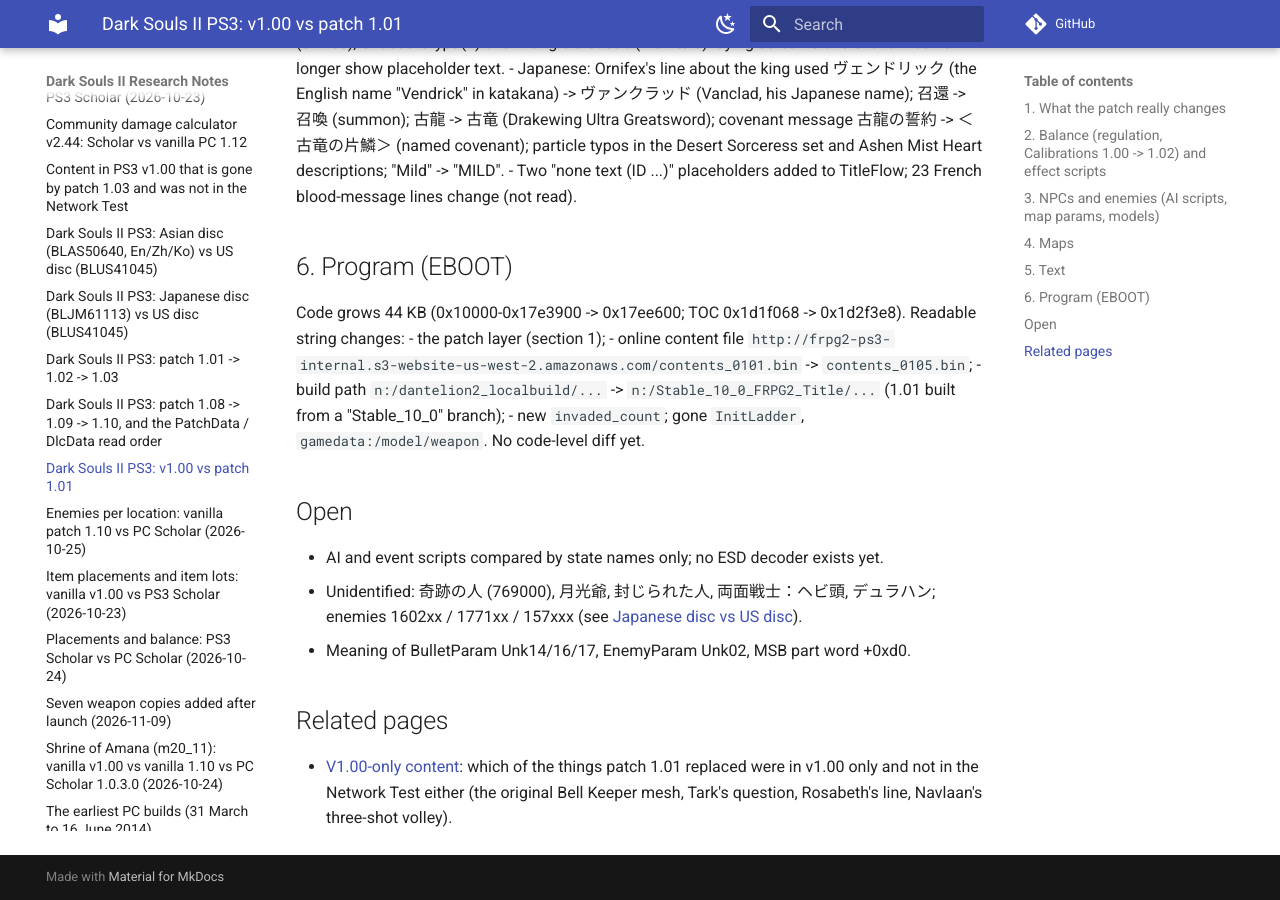
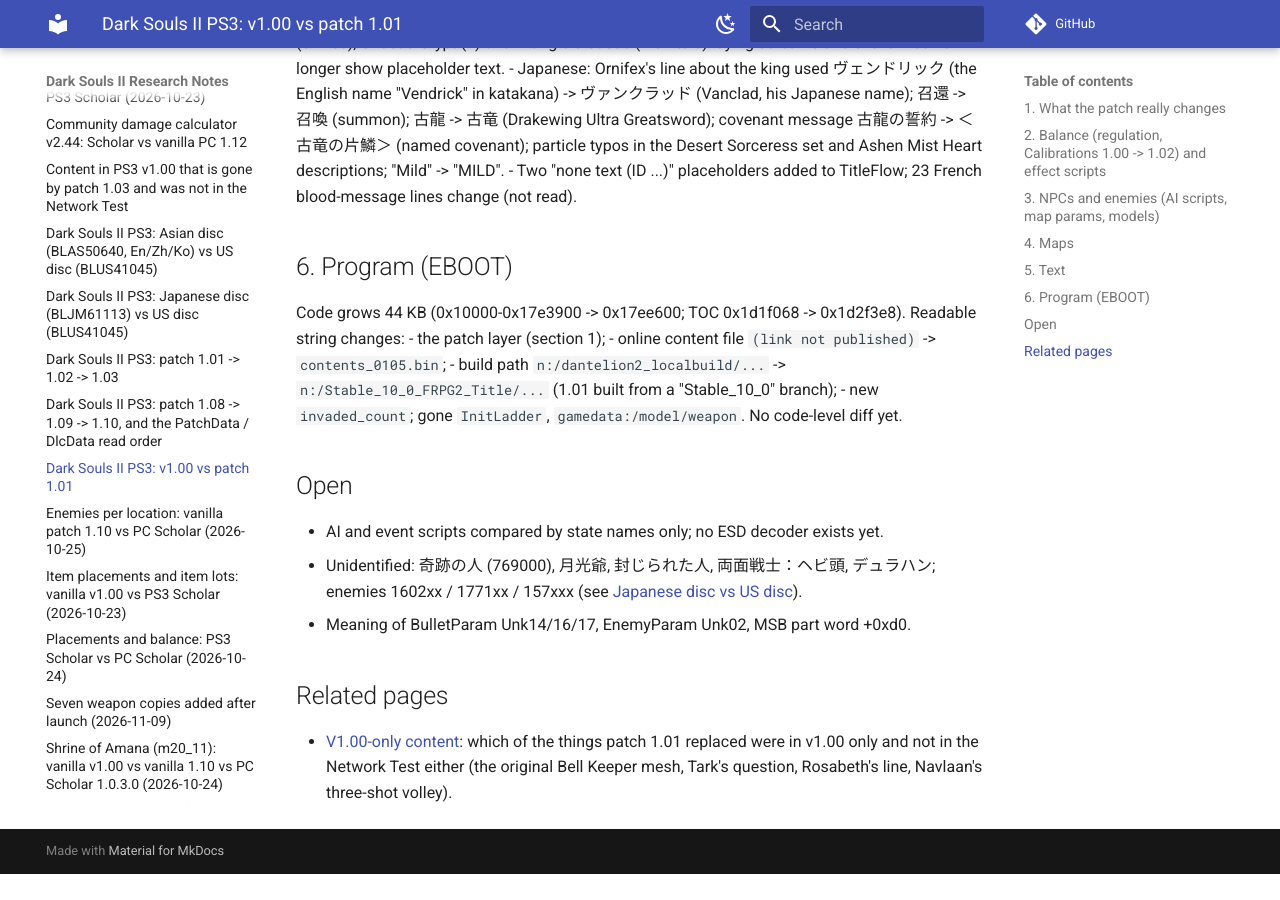
Before and after one commit to laveniatappendorf/ds2-research-notes, an MkDocs documentation site: the page built from docs/builds/v1.00-vs-1.01.md, in a window 1280 px wide and 900 px high, scrolled down 4075 px. Built offline with MkDocs 1.6.1 and Material for MkDocs 9.7.7, drawn with Linux system fonts in a browser that asks for light colours; comment, search, counter and statistics services are not loaded; after the commit the page ends 4949 px from its top, so only the background shows below that.

Commit message:
Withhold the 1.01 online-content URL
The author's link ruling: the FromSoftware patch-server URL quoted from
the 1.01 EBOOT is not published. The source note keeps it; the build
replaces it with "(link not published)", as it does for refused links.

Co-Authored-By: Claude Opus 5 <noreply@anthropic.com>

```diff
--- a/docs/builds/v1.00-vs-1.01.md
+++ b/docs/builds/v1.00-vs-1.01.md
@@ -130,7 +130,7 @@ Full list: `regulation_1.00_vs_1.01.tsv`.
 
 Code grows 44 KB (0x10000-0x17e3900 -> 0x17ee600; TOC 0x1d1f068 -> 0x1d2f3e8). Readable string changes:
 - the patch layer (section 1);
-- online content file `http://frpg2-ps3-internal.s3-website-us-west-2.amazonaws.com/contents_0101.bin` ->
+- online content file `(link not published)` ->
   `contents_0105.bin`;
 - build path `n:/dantelion2_localbuild/...` -> `n:/Stable_10_0_FRPG2_Title/...` (1.01 built from a "Stable_10_0"
   branch);
```
